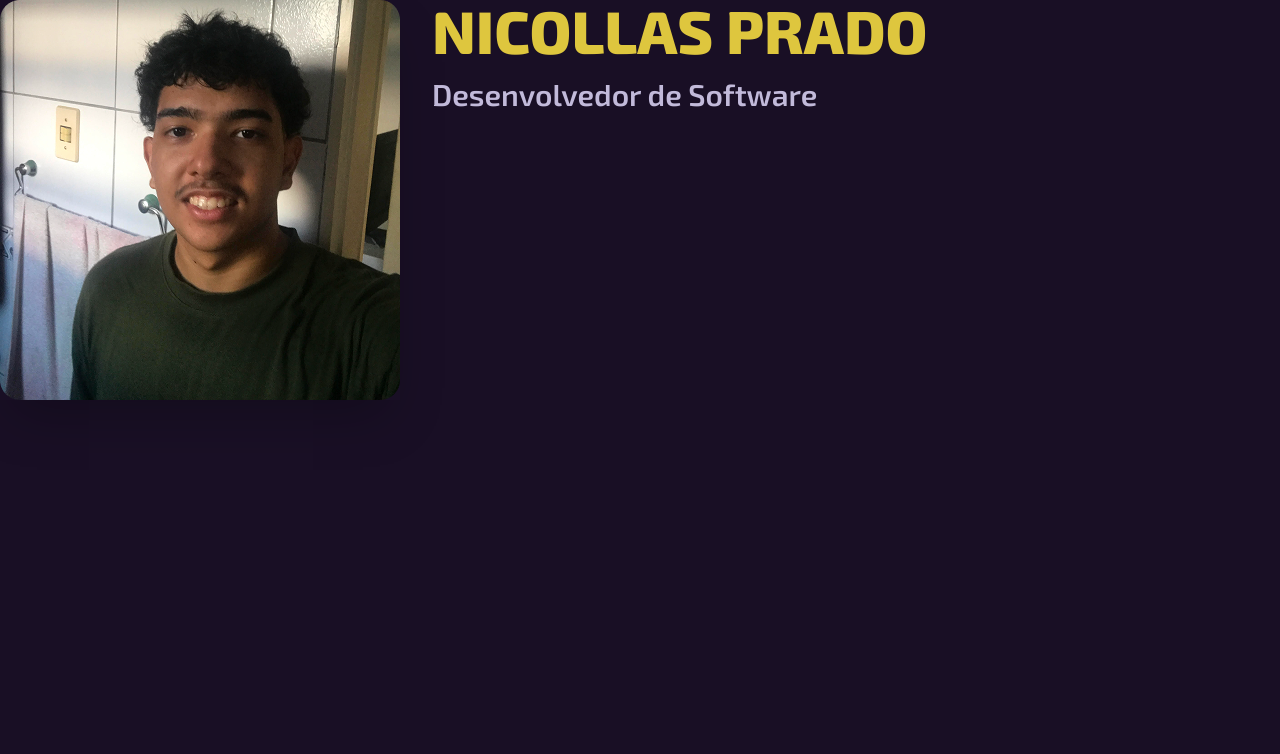
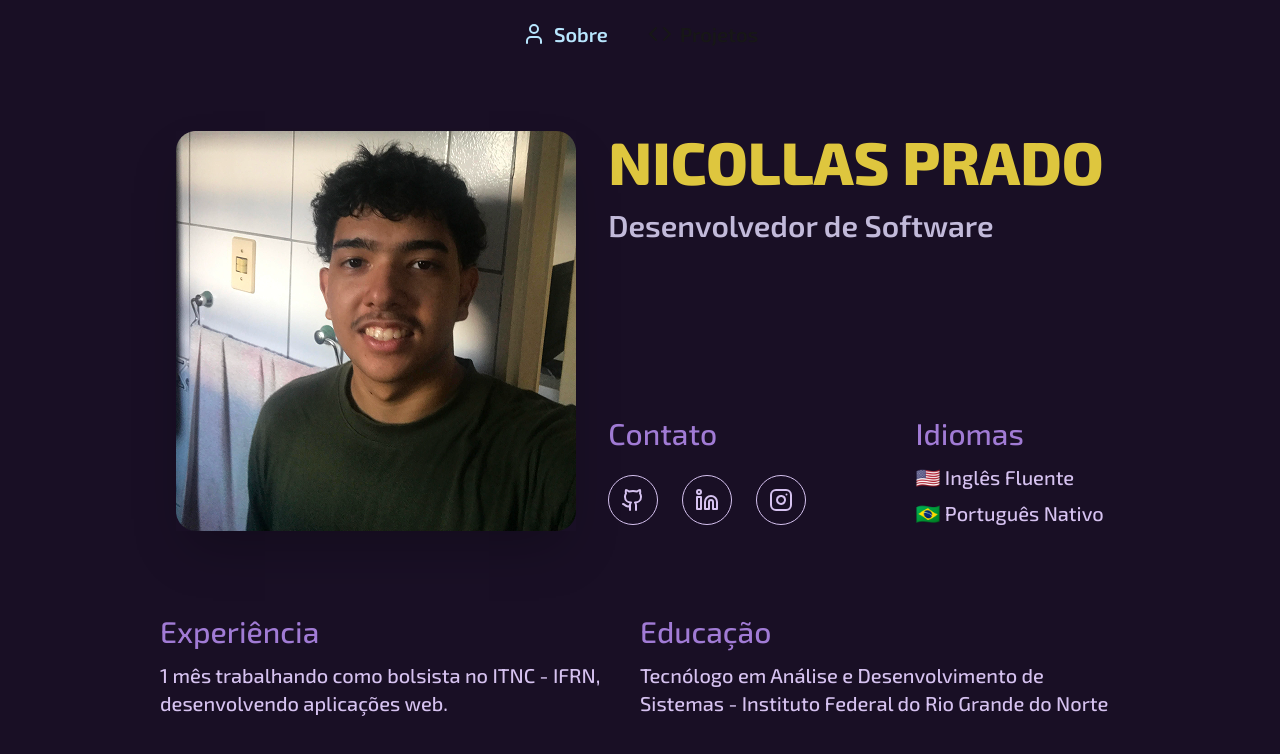
Before and after one commit to nicollasprado/portfolio-v2, a Next.js app: page / in a window 1280 px wide. Shown: the top 754 px of the page. Built offline with nearby package versions, Linux system fonts and the light colour scheme.

Commit message:
feat: added about page

```diff
--- /dev/null
+++ b/src/app/components/Home.tsx
@@ -0,0 +1,11 @@
+import MainInfo from "./MainInfo";
+import OtherInfo from "./OtherInfo";
+
+export default function Home() {
+  return (
+    <div className="flex flex-col justify-evenly w-[100dvw] h-full items-center">
+      <MainInfo />
+      <OtherInfo />
+    </div>
+  );
+}
--- /dev/null
+++ b/src/app/components/MainInfo.tsx
@@ -0,0 +1,36 @@
+import Image from "next/image";
+import Contact from "./Contact";
+import Languages from "./Languages";
+
+export default function MainInfo() {
+  return (
+    <main className="flex gap-8 w-full justify-center">
+      <div className="relative w-full max-w-[25rem] aspect-[1/1] shadow-2xl">
+        <Image
+          src={"/PhotoMe.png"}
+          alt="Foto de mim mesmo"
+          fill
+          className="object-contain"
+        />
+      </div>
+      <div className="flex flex-col justify-between">
+        <div className="flex flex-col gap-4">
+          <h1 className="text-my-yellow font-extrabold text-6xl">
+            NICOLLAS PRADO
+          </h1>
+          <h3 className="text-my-purple-subtitle font-semibold text-3xl">
+            Desenvolvedor de Software
+          </h3>
+        </div>
+        <ol className="flex justify-between">
+          <li>
+            <Contact />
+          </li>
+          <li>
+            <Languages />
+          </li>
+        </ol>
+      </div>
+    </main>
+  );
+}
--- /dev/null
+++ b/src/app/components/OtherInfo.tsx
@@ -0,0 +1,20 @@
+import TextInfo from "./TextInfo";
+
+export default function OtherInfo() {
+  return (
+    <ol className="flex">
+      <li>
+        <TextInfo
+          title="Experiência"
+          description="1 mês trabalhando como bolsista no ITNC - IFRN, desenvolvendo aplicações web."
+        />
+      </li>
+      <li>
+        <TextInfo
+          title="Educação"
+          description="Tecnólogo em Análise e Desenvolvimento de Sistemas - Instituto Federal do Rio Grande do Norte"
+        />
+      </li>
+    </ol>
+  );
+}
--- a/src/app/globals.css
+++ b/src/app/globals.css
@@ -3,6 +3,7 @@
 :root {
   --background: #ffffff;
   --foreground: #171717;
+  --muted-foreground: 0 0% 45.1%;
 }
 
 @theme inline {
--- a/src/app/layout.tsx
+++ b/src/app/layout.tsx
@@ -18,7 +18,9 @@ export default function RootLayout({
 }>) {
   return (
     <html lang="pt-br">
-      <body className={`${exo2.className} antialiased bg-my-purple-bg`}>
+      <body
+        className={`${exo2.className} antialiased bg-my-purple-bg h-[100dvh]`}
+      >
         {children}
       </body>
     </html>
--- a/src/app/page.tsx
+++ b/src/app/page.tsx
@@ -1,27 +1,68 @@
-import Image from "next/image";
+"use client";
 
-export default function Home() {
+import { useState } from "react";
+import { Code, User } from "lucide-react";
+import { AnimatePresence, motion } from "motion/react";
+import Home from "./components/Home";
+
+export default function Main() {
+  const [selectedPage, setSelectedPage] = useState("home");
+
   return (
-    <div>
-      <div className="flex gap-8">
-        <div className="relative w-full max-w-[25rem] aspect-[1/1] shadow-2xl">
-          <Image
-            src={"/PhotoMe.png"}
-            alt="Foto de mim mesmo"
-            fill
-            className="object-contain"
-          />
-        </div>
+    <div className="flex flex-col items-center h-full">
+      <nav className="flex gap-15 mt-5">
+        <ol className="flex gap-10 text-foreground font-semibold text-xl">
+          <li>
+            <button
+              type="button"
+              className={`cursor-pointer flex items-center gap-2 ${
+                selectedPage === "home" && "text-sky-200"
+              }`}
+              onClick={() => setSelectedPage("home")}
+            >
+              <User /> Sobre
+            </button>
+          </li>
+          <li>
+            <button
+              type="button"
+              className={`cursor-pointer flex items-center gap-2 ${
+                selectedPage === "projects" && "text-sky-200"
+              }`}
+              onClick={() => setSelectedPage("projects")}
+            >
+              <Code /> Projetos
+            </button>
+          </li>
+        </ol>
+      </nav>
 
-        <section className="flex flex-col gap-4">
-          <h1 className="text-my-yellow font-extrabold text-6xl">
-            NICOLLAS PRADO
-          </h1>
-          <h3 className="text-my-purple-subtitle font-semibold text-3xl">
-            Desenvolvedor de Software
-          </h3>
-        </section>
-      </div>
+      <AnimatePresence>
+        {selectedPage === "home" && (
+          <motion.div
+            key={selectedPage}
+            initial={{ opacity: 0, y: 20 }}
+            animate={{ opacity: 1, y: 0 }}
+            transition={{ duration: 0.3 }}
+            className="h-full"
+          >
+            {selectedPage === "home" && <Home />}
+          </motion.div>
+        )}
+      </AnimatePresence>
+
+      {/* xl:flex
+          <div className="hidden flex-col justify-start">
+            <h2 className="text-my-purple-info-title font-medium text-3xl">
+              Projetos
+            </h2>
+            <ProjectCard
+              title="Minervaguess"
+              description="Site de palpites em tempo real de partidas de League of Legends."
+              githubUrl="a"
+              technologies={["Next.js", "Typescript", "Postgres", "Redis"]}
+            />
+          </div> */}
     </div>
   );
 }
```
